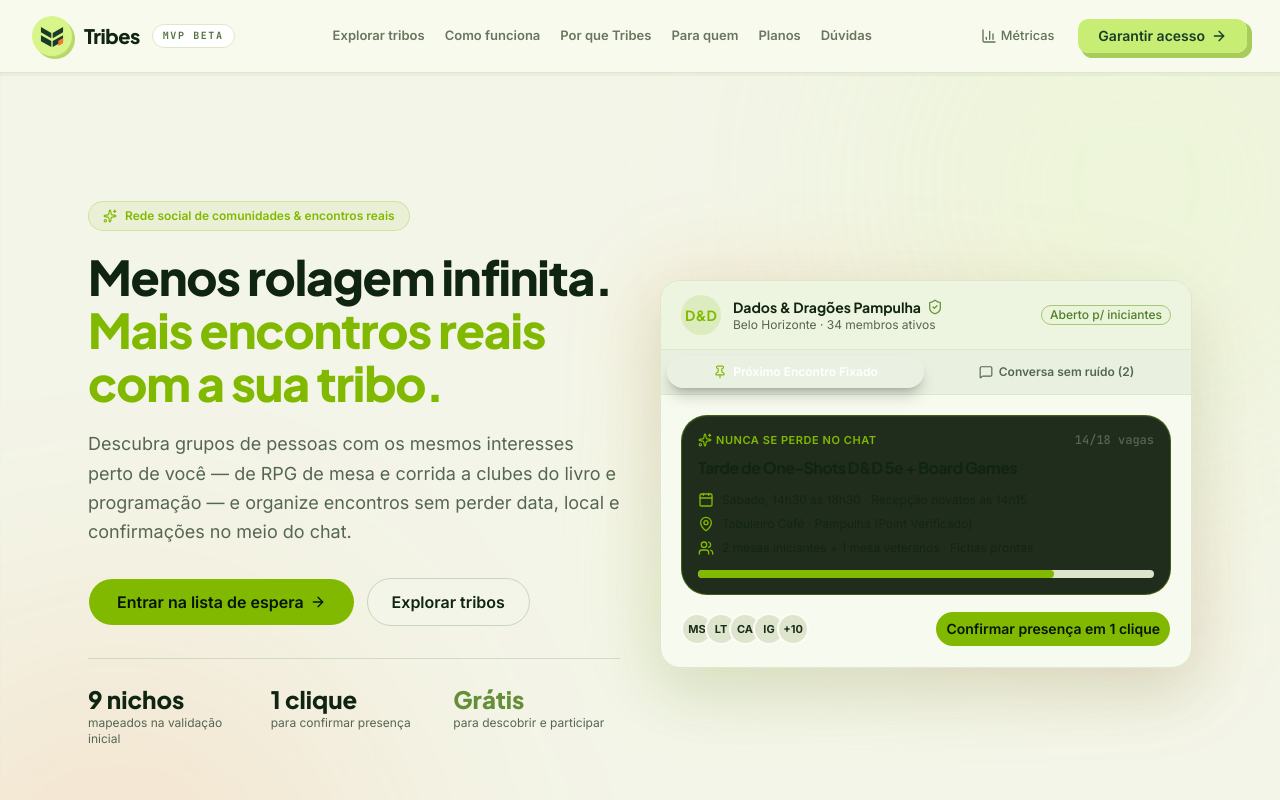
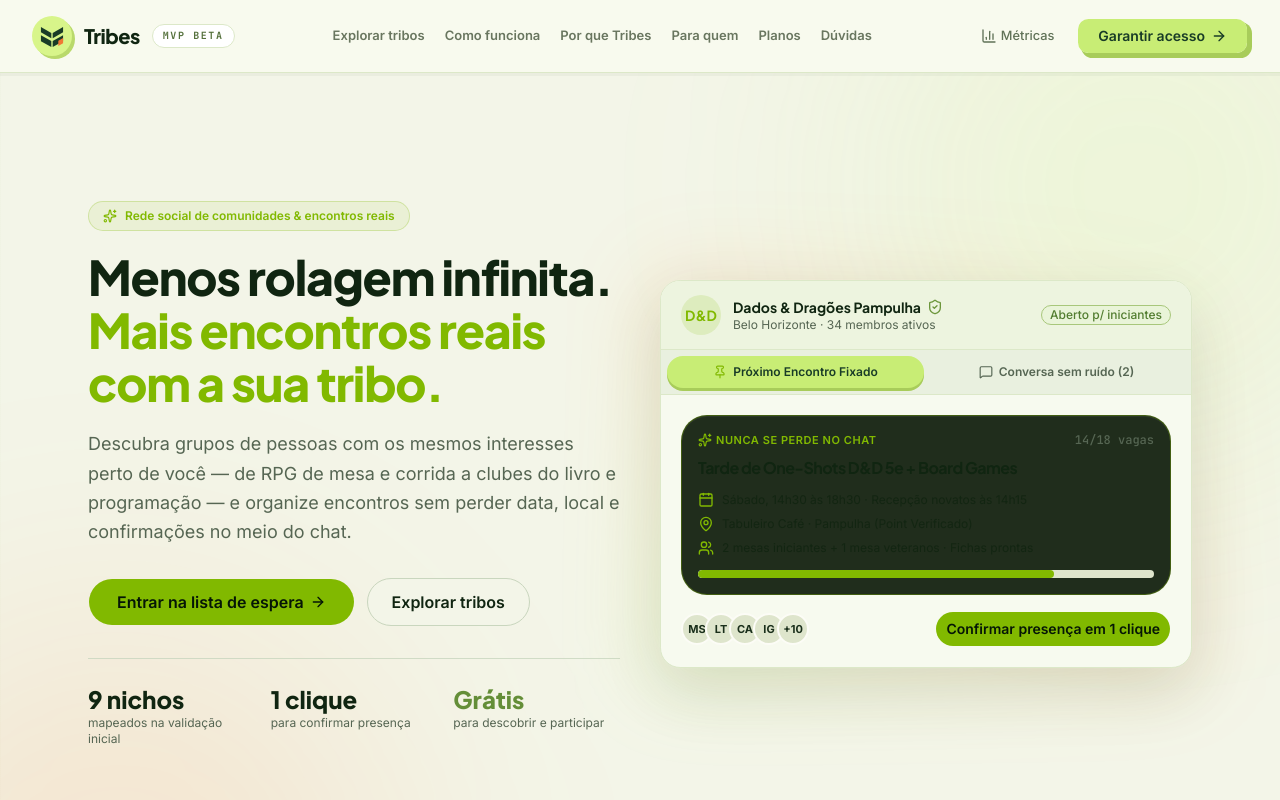
Before and after one commit to ArthurG12/Tribes, a Next.js app: page / in a window 1280 px wide. Shown: the top 800 px of the page. Built offline with nearby package versions, Linux system fonts and the light colour scheme.

Commit message:
Polish hero interaction states

```diff
--- a/src/components/tribes/hero-mockup.tsx
+++ b/src/components/tribes/hero-mockup.tsx
@@ -70,7 +70,7 @@ export function HeroMockup({ onInteract }: HeroMockupProps) {
             }}
             className={`flex items-center justify-center gap-1.5 rounded-xl py-2 text-xs font-semibold transition-all ${
               activeTab === "evento"
-                ? "bg-white/[0.09] text-white shadow-lg shadow-black/20"
+                ? "bg-[#c8ed75] text-[#193c27] shadow-[0_3px_0_#a8cc5a]"
                 : "text-muted-foreground hover:text-foreground"
             }`}
           >
@@ -164,7 +164,7 @@ export function HeroMockup({ onInteract }: HeroMockupProps) {
                 {rsvpConfirmed ? (
                   <>
                     <CheckCircle2 className="size-4 text-[#6c963b]" />
-                    Presença confirmada! (Testar clique)
+                    Presença confirmada!
                   </>
                 ) : (
                   "Confirmar presença em 1 clique"
@@ -174,7 +174,7 @@ export function HeroMockup({ onInteract }: HeroMockupProps) {
           </div>
         ) : (
           <div className="space-y-3 p-4 sm:p-5">
-            <div className="rounded-xl border border-white/[0.06] bg-[#edf4df] p-3 text-xs">
+            <div className="rounded-xl border border-[#dce8c8] bg-white p-3 text-xs">
               <div className="flex items-center justify-between">
                 <span className="font-semibold text-foreground">
                   Marina S. · Organizadora
```
